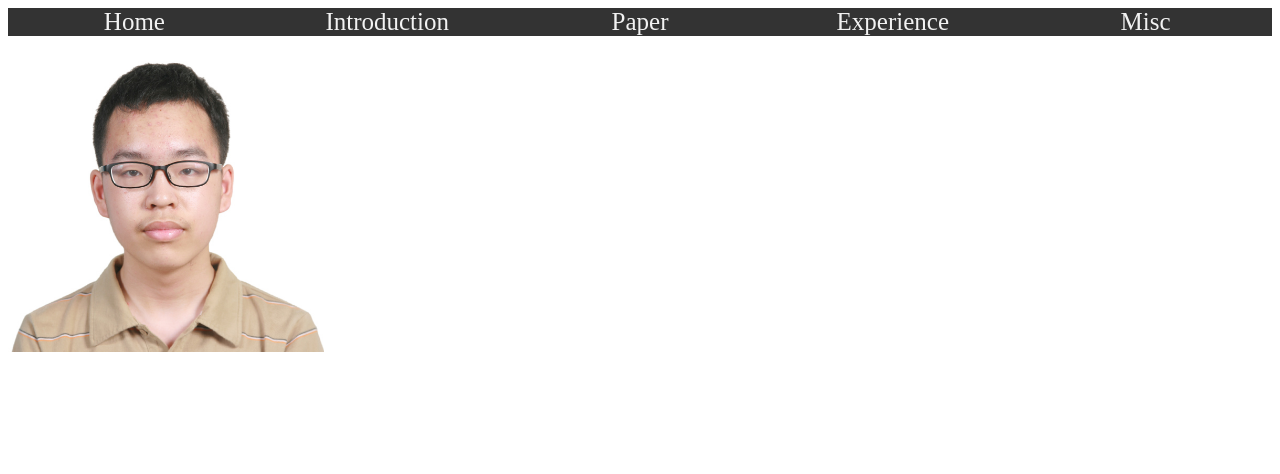
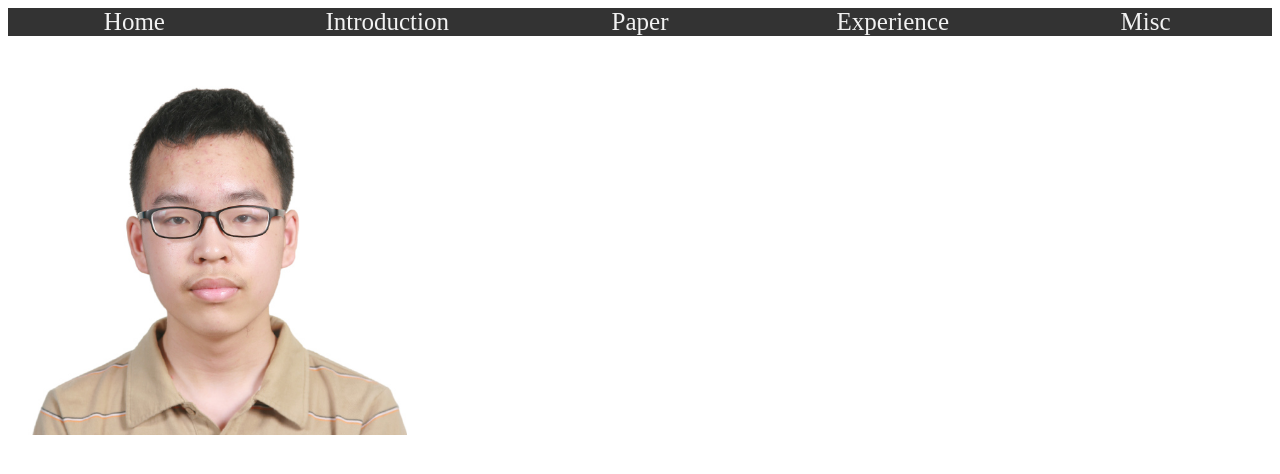
Before and after one commit to DanchengLiu/DanchengLiu.github.io, a plain HTML site: page index.html in a window 1280 px wide. Drawn offline with Linux system fonts and the light colour scheme.

Commit message:
adjust percent

```diff
--- a/styles.css
+++ b/styles.css
@@ -15,8 +15,8 @@
   }
 
 img {
-    padding: 0;
+    padding: 20px;
     display: inline-block;
-    width: 25%;
+    width: 30%;
     height: auto;
   }
```
